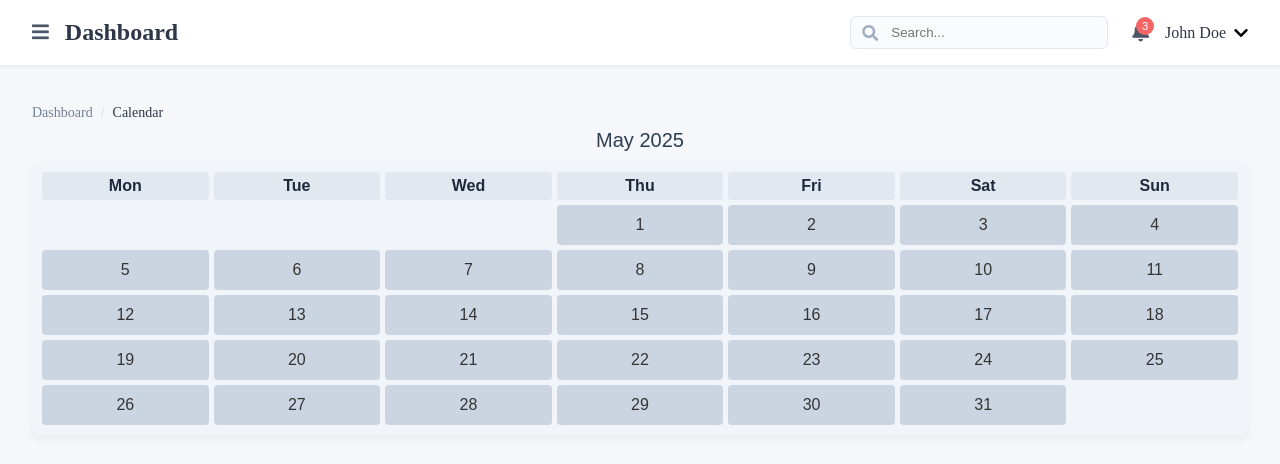
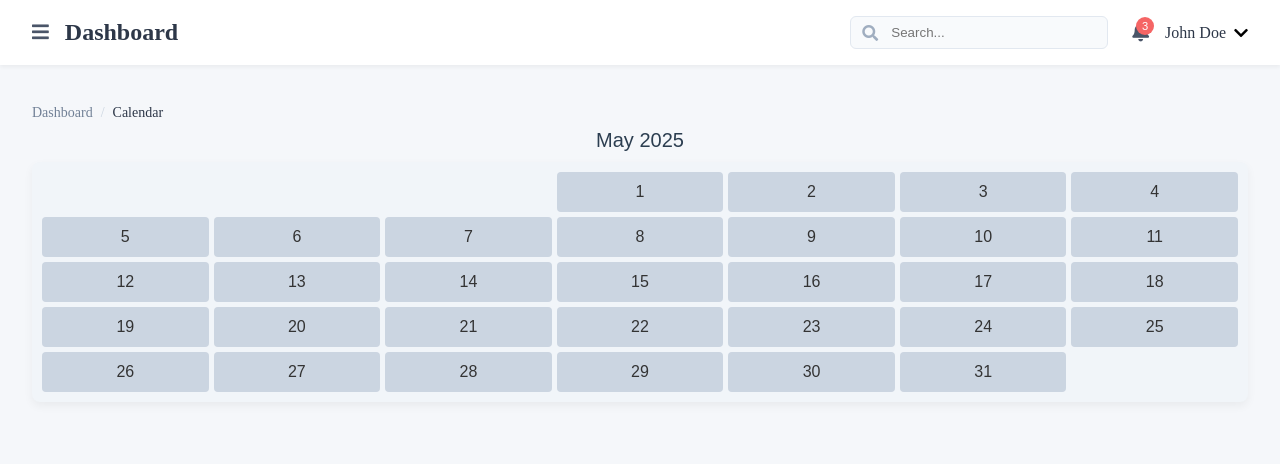
Before and after one commit to sasanedicbn/Mini-app, a Vue app in the folder Mini-app/: page /dashboard/calendar in a window 1280 px wide. Shown: the top 464 px of the page. Built offline with nearby package versions, Linux system fonts and the light colour scheme.

Commit message:
Clean code

```diff
--- a/Mini-app/src/components/Dashboard/DashboardHelpers/DashboardCalendar.vue
+++ b/Mini-app/src/components/Dashboard/DashboardHelpers/DashboardCalendar.vue
@@ -19,7 +19,6 @@
     "January", "February", "March", "April", "May", "June",
     "July", "August", "September", "October", "November", "December"
   ]
-  const days = ["Mon", "Tue", "Wed", "Thu", "Fri", "Sat", "Sun"]
 
   const today = new Date()
   const currentYear = today.getFullYear()
```
